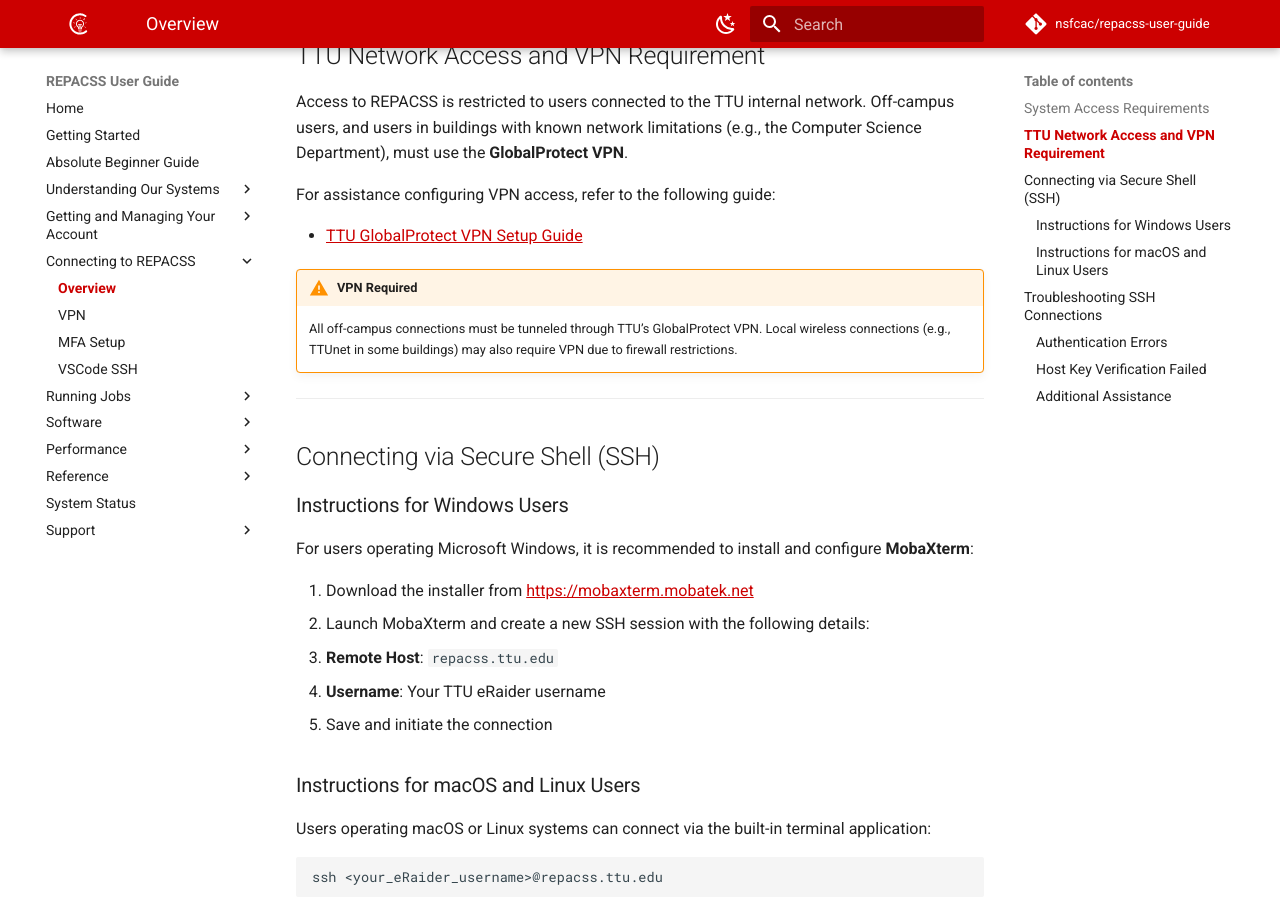
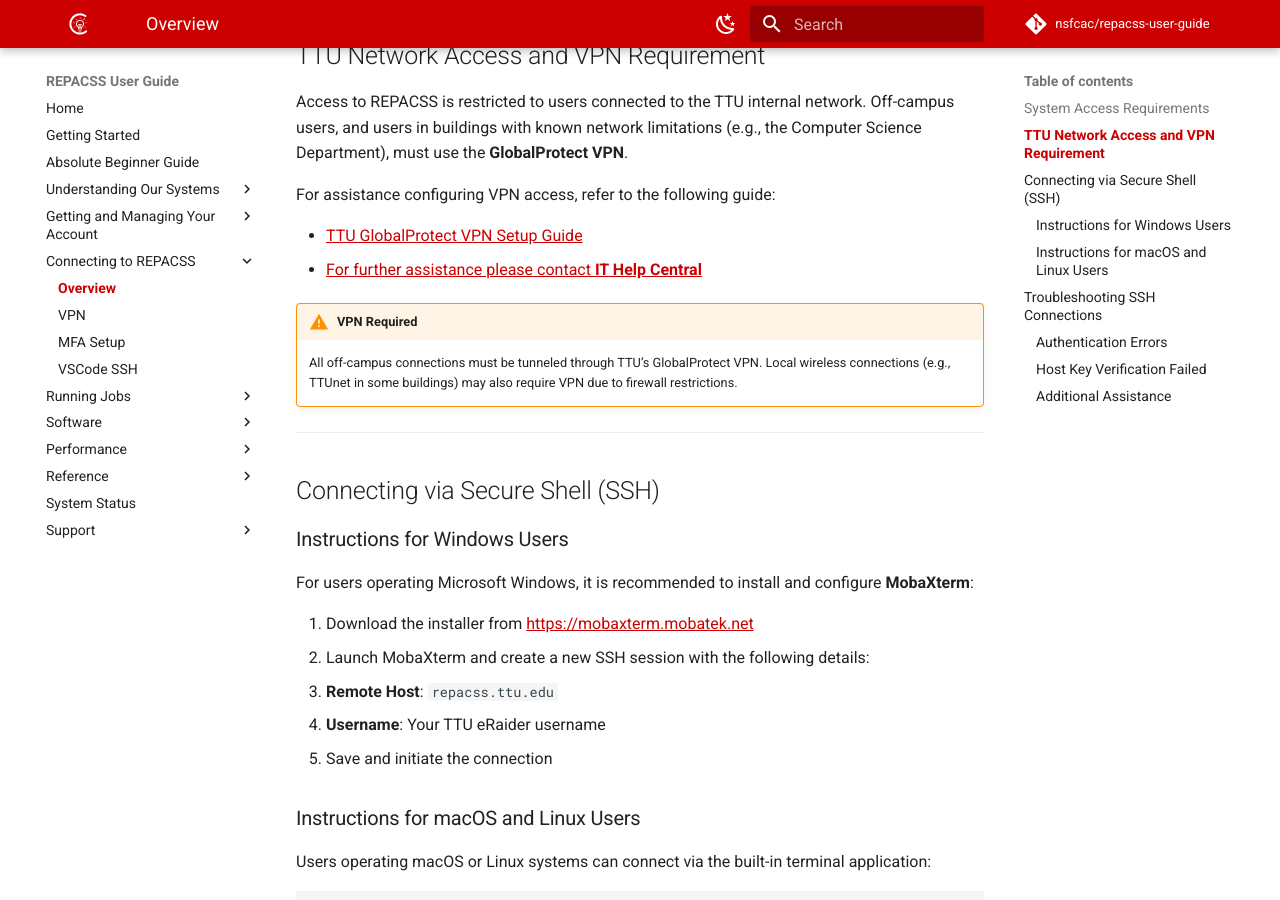
Before and after one commit to nsfcac/repacss-user-guide, an MkDocs documentation site: the page built from docs/connecting/index.md, in a window 1280 px wide and 900 px high, scrolled down 712 px. Built offline with MkDocs 1.6.1 and Material for MkDocs 9.7.7, drawn with Linux system fonts in a browser that asks for light colours; comment, search, counter and statistics services are not loaded.

Commit message:
Adding new support links

```diff
--- a/docs/connecting/index.md
+++ b/docs/connecting/index.md
@@ -27,7 +27,8 @@
 
 For assistance configuring VPN access, refer to the following guide:
 
-- [TTU GlobalProtect VPN Setup Guide](https://www.askit.ttu.edu/vpn)
+- [TTU GlobalProtect VPN Setup Guide](mfa.md)
+- [For further assistance please contact **IT Help Central**](https://www.askit.ttu.edu/vpn)
 
 !!! warning "VPN Required"
     All off-campus connections must be tunneled through TTU’s GlobalProtect VPN. Local wireless connections (e.g., TTUnet in some buildings) may also require VPN due to firewall restrictions.
```
